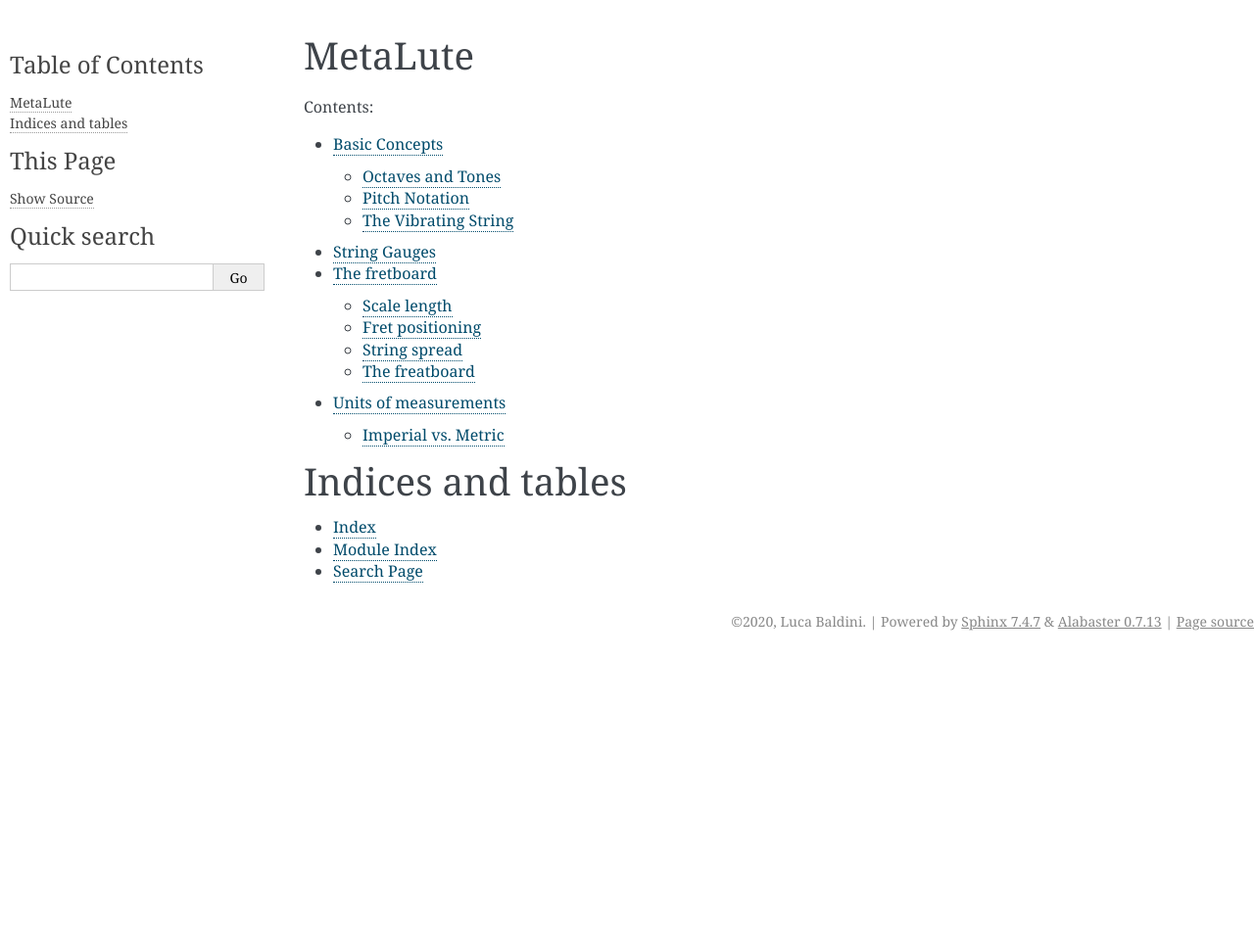
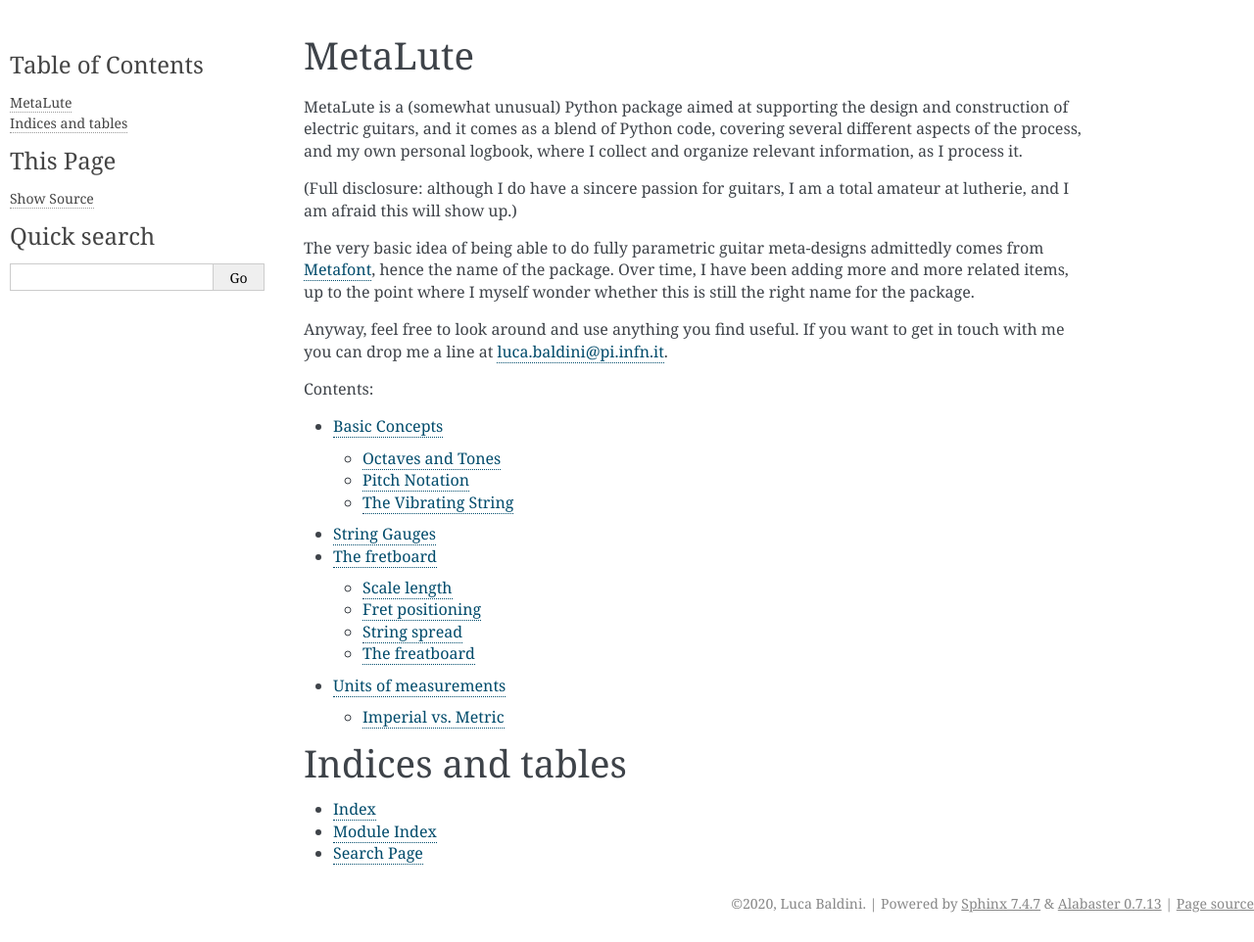
Before and after one commit to lucabaldini/metalute, a Sphinx documentation site: the page built from docs/index.rst, in a window 1280 px wide. Shown: the whole page at 98% size. Built offline with Sphinx 7.4.7, drawn with Linux system fonts in a browser that asks for light colours; before the commit the page ends 900 px from its top, so only the background shows below that.

Commit message:
index expanded.

```diff
--- a/docs/index.rst
+++ b/docs/index.rst
@@ -5,6 +5,25 @@
 
 MetaLute
 ========
+
+MetaLute is a (somewhat unusual) Python package aimed at supporting the design
+and construction of electric guitars, and it comes as a blend of Python code,
+covering several different aspects of the process, and my own personal logbook,
+where I collect and organize relevant information, as I process it.
+
+(Full disclosure: although I do have a sincere passion for guitars, I am a total
+amateur at lutherie, and I am afraid this will show up.)
+
+The very basic idea of being able to do fully parametric guitar meta-designs
+admittedly comes from `Metafont <https://en.wikipedia.org/wiki/Metafont>`_,
+hence the name of the package. Over time, I have been adding more and more
+related items, up to the point where I myself wonder whether this is still the
+right name for the package.
+
+Anyway, feel free to look around and use anything you find useful. If you want
+to get in touch with me you can drop me a line at
+`luca.baldini@pi.infn.it <mailto:luca.baldini@pi.infn.it>`_.
+
 
 .. toctree::
    :maxdepth: 2
```
